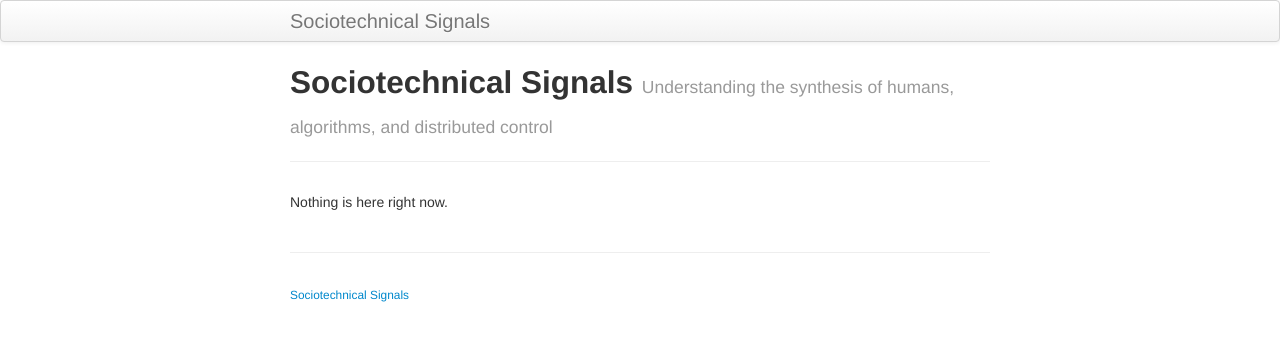
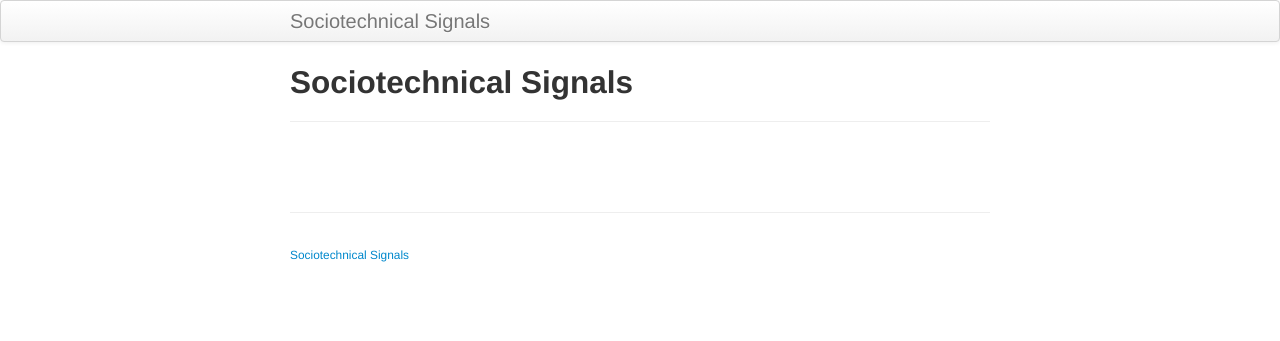
Before and after one commit to socsig/socsig.github.io, a Jekyll site: the page built from index.md, in a window 1280 px wide. Shown: the top 341 px of the page. Built offline with Jekyll 4.4.1, drawn with Linux system fonts in a browser that asks for light colours.

Commit message:
updated home

```diff
--- a/index.md
+++ b/index.md
@@ -1,8 +1,5 @@
 ---
 layout: page
 title: Sociotechnical Signals
-tagline: Understanding the synthesis of humans, algorithms, and distributed control
 description: Overview
 ---
-
-Nothing is here right now.
```
Also changed, not shown: 1 other file.
